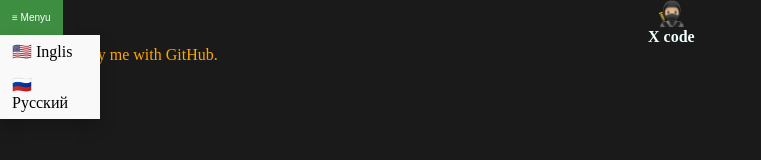
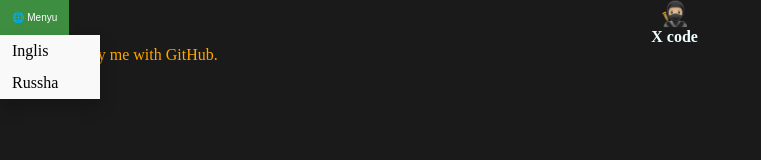
Before and after one commit to KDiyorbek/kaa, a plain HTML site: page index.html in a window 1280 px wide. Shown: the whole page, without its empty margins (0-761 px from the left). Drawn offline with Linux system fonts and the light colour scheme.

Commit message:
Update index.html

```diff
--- a/index.html
+++ b/index.html
@@ -1,3 +1,4 @@
+<!DOCTYPE html>
 <html lang="kaa">
 <head>
     <meta charset="UTF-8">
@@ -8,10 +9,10 @@
 </head>
 <body>
     <div class="dropdown" style="float:left;">
-      <button class="dropbtn">≡ Menyu</button>
+      <button class="dropbtn">🌐 Menyu</button>
       <div class="dropdown-content" style="left:0;">
-      <a href="/en"><span>🇺🇸</span> Inglis</a>
-      <a href="/ru"><span>🇷🇺</span> Русский</a>
+      <a href="/en">Inglis</a>
+      <a href="/ru">Russha</a>
       </div>
     </div>
 
```
